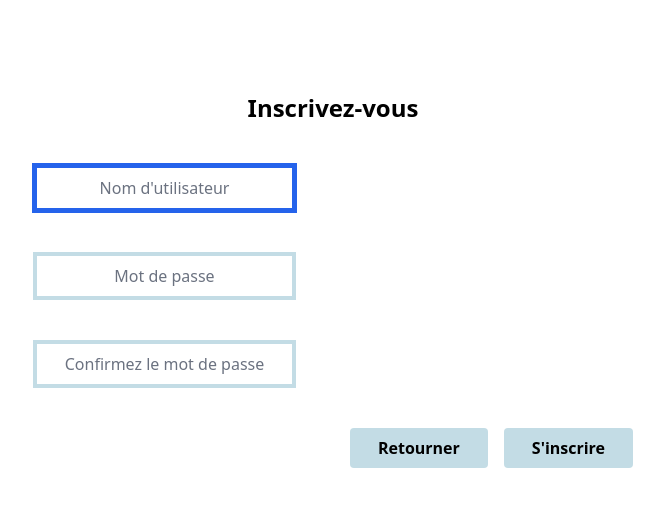
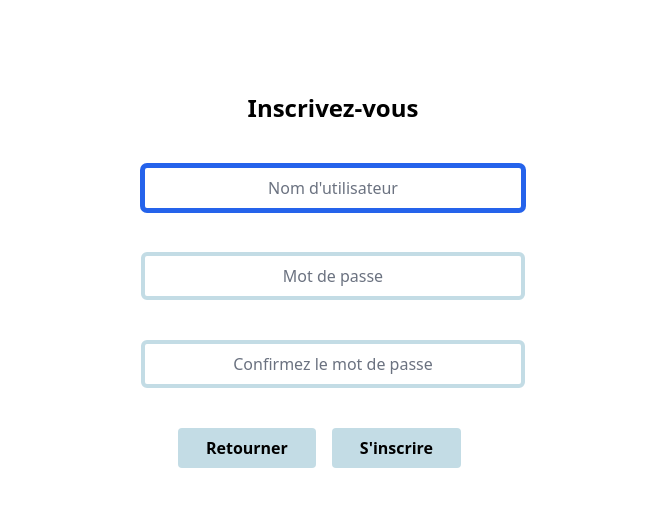
Before and after one commit to nefalis/LITReview_P9, a Django app: page /register/ in a window 1280 px wide. Shown: the part 104-611 px from the top of the page, without its empty margins (307-971 px from the left). Run offline with Django 5.2, Linux system fonts and the light colour scheme; some libraries are stand-ins or nearby versions.

Commit message:
correction bug register

```diff
--- a/src/LITRevu_app/forms.py
+++ b/src/LITRevu_app/forms.py
@@ -21,19 +21,19 @@ class AuthenticationForm(AuthenticationForm):
 class registerForm(UserCreationForm):
     username = forms.CharField(
         widget=forms.TextInput(attrs={
-            'class': 'form-control border-4 border-tertiary rounded-md'
+            'class': 'form-control border-4 border-tertiary rounded-md '
             'w-full text-center',
             'placeholder': 'Nom d\'utilisateur'})
     )
     password1 = forms.CharField(
         widget=forms.PasswordInput(attrs={
-            'class': 'form-control border-4 border-tertiary rounded-md'
+            'class': 'form-control border-4 border-tertiary rounded-md '
             'w-full text-center',
             'placeholder': 'Mot de passe'})
     )
     password2 = forms.CharField(
         widget=forms.PasswordInput(attrs={
-            'class': 'form-control border-4 border-tertiary rounded-md'
+            'class': 'form-control border-4 border-tertiary rounded-md '
             'w-full text-center',
             'placeholder': 'Confirmez le mot de passe'})
     )
--- a/src/LITRevu_app/templates/register.html
+++ b/src/LITRevu_app/templates/register.html
@@ -6,25 +6,25 @@
 {% endblock %}
 
 {% block content %}
-<div class="register-container mt-8 w-2/4">
+<div class="register-container mt-8 w-96">
     <h2 class="flex justify-center font-semibold text-2xl m-10">Inscrivez-vous</h2>
-    <form method="post">
+    <form method="post" class="w-10/12">
         {% csrf_token %}
-        <div class="register-username mb-10 w-full">
+        <div class="register-username mb-10 w-96">
             {{ form.username }}
             {% for error in form.username.errors %}
                 <p class="error">{{ error }}</p>
             {% endfor %}
         </div>
 
-        <div class="register-password1 mb-10 w-full">
+        <div class="register-password1 mb-10 w-96">
             {{ form.password1 }}
             {% for error in form.password1.errors %}
                 <p class="error">{{ error }}</p>
             {% endfor %}
         </div>
 
-        <div class="register-password2 mb-10 w-full">
+        <div class="register-password2 mb-10 w-96">
             {{ form.password2 }}
             {% for error in form.password2.errors %}
                 <p class="error">{{ error }}</p>
--- a/src/theme/static/css/dist/styles.css
+++ b/src/theme/static/css/dist/styles.css
@@ -1169,16 +1169,6 @@ select {
   letter-spacing: 0em;
 }
 
-.text-black {
-  --tw-text-opacity: 1;
-  color: rgb(0 0 0 / var(--tw-text-opacity));
-}
-
-.text-gray-500 {
-  --tw-text-opacity: 1;
-  color: rgb(107 114 128 / var(--tw-text-opacity));
-}
-
 .text-star {
   --tw-text-opacity: 1;
   color: rgb(112 112 112 / var(--tw-text-opacity));
```
